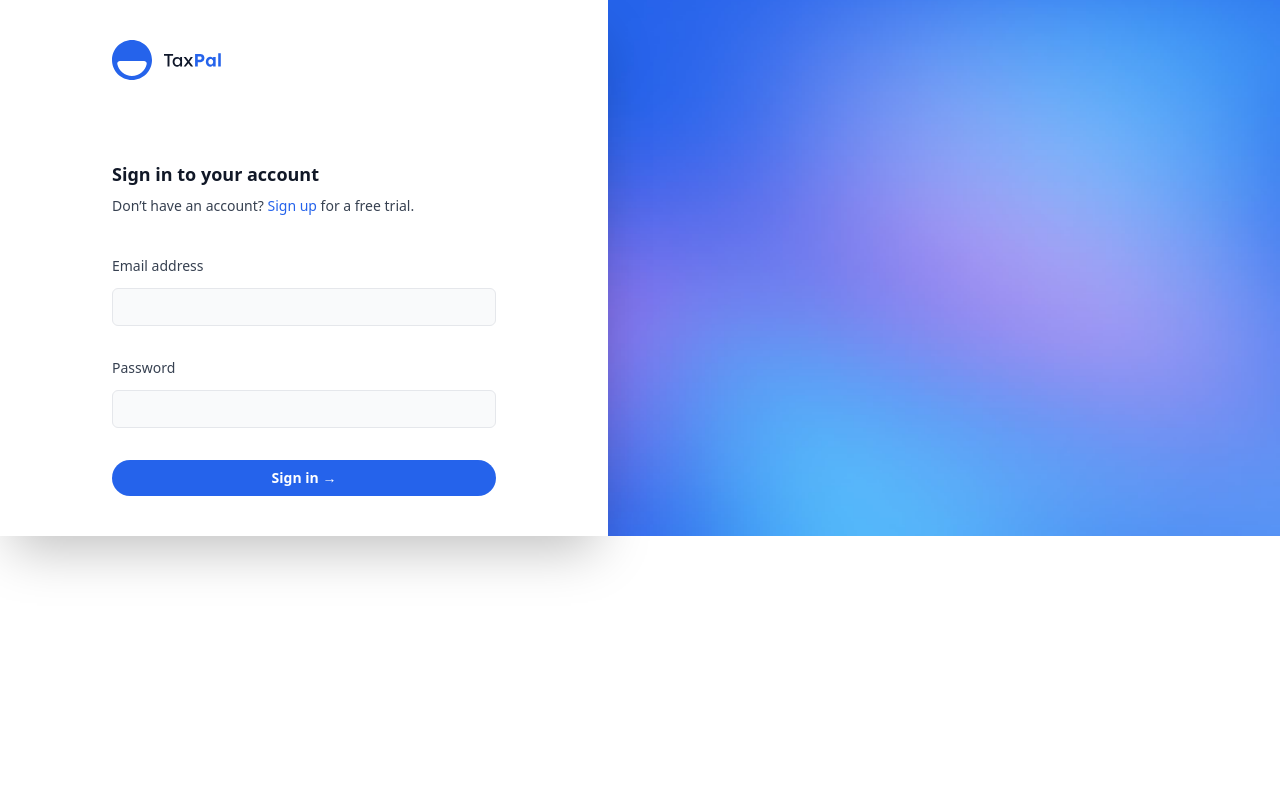
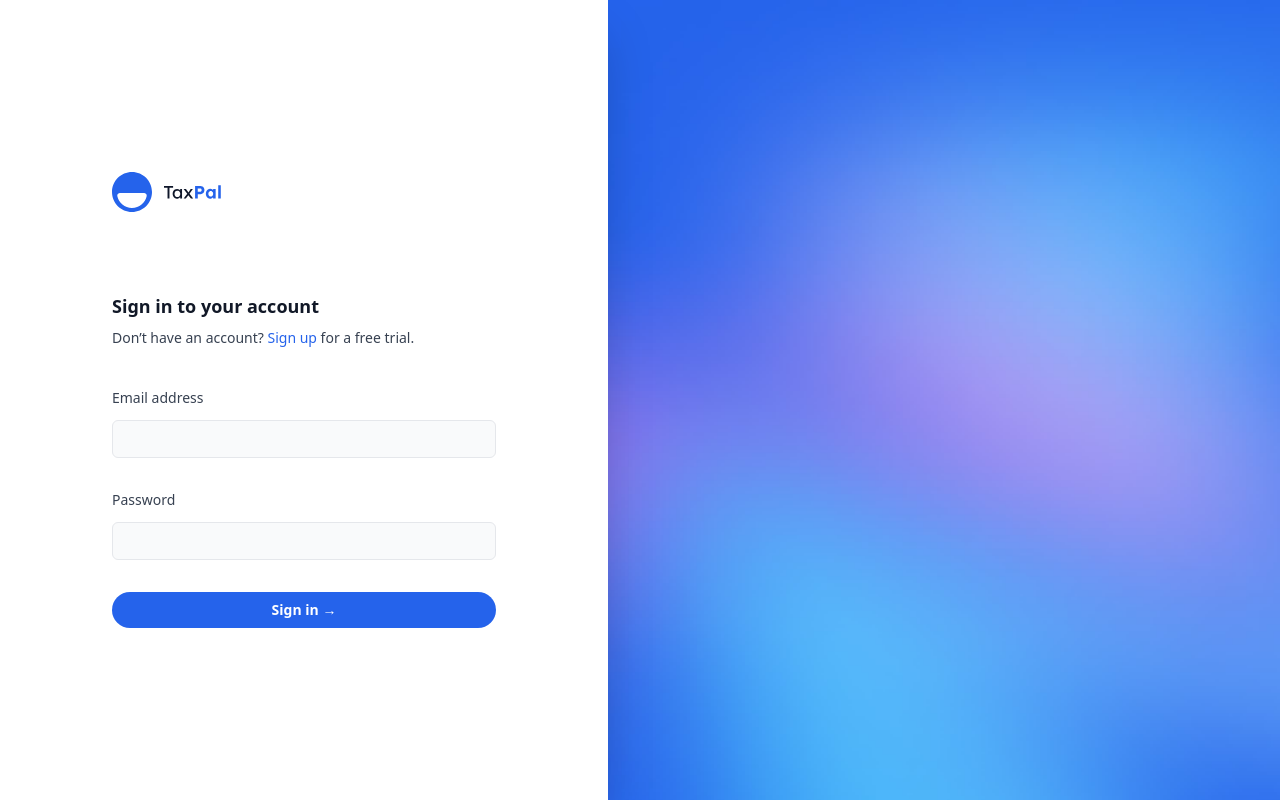
Before and after one commit to limpid-dev/www, a Next.js app: page /login in a window 1280 px wide. Built offline with nearby package versions, Linux system fonts and the light colour scheme.

Commit message:
Fixed layout height issues

```diff
--- a/components/AuthLayout.jsx
+++ b/components/AuthLayout.jsx
@@ -3,8 +3,7 @@ import backgroundImage from "../images/background-auth.jpg";
 
 export function AuthLayout({ children }) {
   return (
-    <>
-      <div className="relative flex min-h-full justify-center md:px-12 lg:px-0">
+    <div className="relative flex min-h-screen justify-center md:px-12 lg:px-0">
       <div className="relative z-10 flex flex-1 flex-col bg-white px-4 py-10 shadow-2xl sm:justify-center md:flex-none md:px-28">
         <div className="mx-auto w-full max-w-md sm:px-4 md:w-96 md:max-w-sm md:px-0">
           {children}
@@ -19,6 +18,5 @@ export function AuthLayout({ children }) {
         />
       </div>
     </div>
-    </>
   );
 }
--- a/pages/_app.jsx
+++ b/pages/_app.jsx
@@ -1,5 +1,9 @@
 import "../tailwind.css";
 
 export default function App({ Component, pageProps }) {
-  return <Component {...pageProps} />;
+  return (
+    <div className="scroll-smooth antialiased">
+      <Component {...pageProps} />
+    </div>
+  );
 }
--- a/pages/index.jsx
+++ b/pages/index.jsx
@@ -12,13 +12,6 @@ import { Testimonials } from "../components/Testimonials";
 export default function Home() {
   return (
     <>
-      <Head>
-        <title>TaxPal - Accounting made simple for small businesses</title>
-        <meta
-          name="description"
-          content="Most bookkeeping software is accurate, but hard to use. We make the opposite trade-off, and hope you don’t get audited."
-        />
-      </Head>
       <Header />
       <main>
         <Hero />
--- a/pages/login.jsx
+++ b/pages/login.jsx
@@ -1,4 +1,3 @@
-import Head from "next/head";
 import Link from "next/link";
 import { AuthLayout } from "../components/AuthLayout";
 import { Button } from "../components/Button";
@@ -7,10 +6,6 @@ import { Logo } from "../components/Logo";
 
 export default function Login() {
   return (
-    <>
-      <Head>
-        <title>Sign In - TaxPal</title>
-      </Head>
     <AuthLayout>
       <div className="flex flex-col">
         <Link href="/" aria-label="Home">
@@ -50,12 +45,7 @@ export default function Login() {
           required
         />
         <div>
-            <Button
-              type="submit"
-              variant="solid"
-              color="blue"
-              className="w-full"
-            >
+          <Button type="submit" variant="solid" color="blue" className="w-full">
             <span>
               Sign in <span aria-hidden="true">&rarr;</span>
             </span>
@@ -63,6 +53,5 @@ export default function Login() {
         </div>
       </form>
     </AuthLayout>
-    </>
   );
 }
--- a/pages/register.jsx
+++ b/pages/register.jsx
@@ -1,4 +1,3 @@
-import Head from "next/head";
 import Link from "next/link";
 import { AuthLayout } from "../components/AuthLayout";
 import { Button } from "../components/Button";
@@ -7,10 +6,6 @@ import { Logo } from "../components/Logo";
 
 export default function Register() {
   return (
-    <>
-      <Head>
-        <title>Sign Up - TaxPal</title>
-      </Head>
     <AuthLayout>
       <div className="flex flex-col">
         <Link href="/" aria-label="Home">
@@ -82,12 +77,7 @@ export default function Register() {
           <option>The “Never Use This” podcast</option>
         </SelectField>
         <div className="col-span-full">
-            <Button
-              type="submit"
-              variant="solid"
-              color="blue"
-              className="w-full"
-            >
+          <Button type="submit" variant="solid" color="blue" className="w-full">
             <span>
               Sign up <span aria-hidden="true">&rarr;</span>
             </span>
@@ -95,6 +85,5 @@ export default function Register() {
         </div>
       </form>
     </AuthLayout>
-    </>
   );
 }
```
Lines whose indentation alone changed are shown as unchanged.
